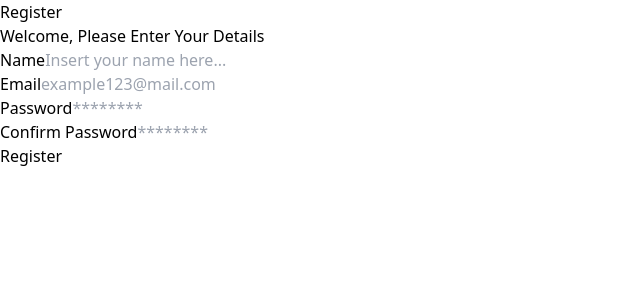
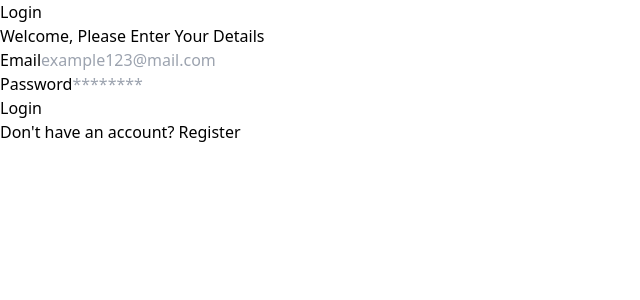
Before and after one commit to nifnip22/Belajar-React, a React (Vite) app: page /login in a window 1280 px wide. Shown: the top 300 px of the page, without its empty margins (0-640 px from the left). Built offline with nearby package versions, Linux system fonts and the light colour scheme.

Commit message:
Implemented React Router

```diff
--- a/package.json
+++ b/package.json
@@ -11,7 +11,8 @@
   },
   "dependencies": {
     "react": "^18.2.0",
-    "react-dom": "^18.2.0"
+    "react-dom": "^18.2.0",
+    "react-router-dom": "^6.23.1"
   },
   "devDependencies": {
     "@types/react": "^18.2.43",
--- a/src/App.tsx
+++ b/src/App.tsx
@@ -1,12 +1,8 @@
-// import LoginPage from "./pages/login";
-import RegisterPage from "./pages/register";
-
 function App() {
 	return (
 		<>
-			<div className='flex justify-center bg-gradient-to-r from-gray-50 via-blue-100 to-blue-50 min-h-screen items-center'>
-				{/* <LoginPage /> */}
-				<RegisterPage />
+			<div className="flex justify-center items-center min-h-screen text-xl font-bold">
+				<p>Hello! Try to type /login or /register in the end of the URL</p>
 			</div>
 		</>
 	);
--- a/src/components/fragments/RegisterForm.tsx
+++ b/src/components/fragments/RegisterForm.tsx
@@ -7,7 +7,7 @@ const RegisterForm = () => {
 			<InputForm name='name' text='Name' type='text' placeholder='Insert your name here...' />
 			<InputForm name='email' text='Email' type='email' placeholder='example123@mail.com' />
 			<InputForm name='password' text='Password' type='password' placeholder='********' />
-			<InputForm name='password' text='Confirm Password' type='password' placeholder='********' />
+			<InputForm name='confirm_password' text='Confirm Password' type='password' placeholder='********' />
 			<ButtonProps classname='w-full'>Register</ButtonProps>
 		</form>
 	);
--- a/src/components/layouts/AuthLayouts.tsx
+++ b/src/components/layouts/AuthLayouts.tsx
@@ -1,15 +1,17 @@
 // import LoginForm from '../fragments/LoginForm';
 
-import React from "react";
+import React from 'react';
 
-const AuthLayout = (props: { title: string; children: React.ReactNode; }) => {
-    const { title, children } = props;
+const AuthLayout = (props: { title: string; children: React.ReactNode }) => {
+	const { title, children } = props;
 
 	return (
-		<div className='w-full max-w-xs sm:max-w-lg'>
-			<h1 className='text-3xl font-bold mb-2 text-gray-900'>{title}</h1>
-			<p className='font-medium text-slate-500 mb-12'>Welcome, Please Enter Your Details</p>
-			{children}
+		<div className='flex justify-center bg-gradient-to-r from-gray-50 via-blue-100 to-blue-50 min-h-screen items-center'>
+			<div className='w-full max-w-xs sm:max-w-lg'>
+				<h1 className='text-3xl font-bold mb-2 text-gray-900'>{title}</h1>
+				<p className='font-medium text-slate-500 mb-12'>Welcome, Please Enter Your Details</p>
+				{children}
+			</div>
 		</div>
 	);
 };
--- a/src/main.tsx
+++ b/src/main.tsx
@@ -2,9 +2,30 @@ import React from 'react'
 import ReactDOM from 'react-dom/client'
 import App from './App.tsx'
 import './index.css'
+import { createBrowserRouter, RouterProvider } from 'react-router-dom'
+import LoginPage from './pages/login.tsx'
+import RegisterPage from './pages/register.tsx'
+import ErrorPage from './pages/404.tsx'
+
+// Mendefinisikan React Router
+const router = createBrowserRouter([
+  {
+    path: '/',
+    element: <App />,
+    errorElement: <ErrorPage />
+  },
+  {
+    path: '/register',
+    element: <RegisterPage />,
+  },
+  {
+    path: '/login',
+    element: <LoginPage />,
+  }
+]);
 
 ReactDOM.createRoot(document.getElementById('root')!).render(
   <React.StrictMode>
-    <App />
+    <RouterProvider router={router} />
   </React.StrictMode>,
 )
--- /dev/null
+++ b/src/pages/404.tsx
@@ -0,0 +1,16 @@
+import { useRouteError } from "react-router-dom";
+
+const ErrorPage = () => {
+    const error = useRouteError() as { statusText?: string, message?: string };
+
+    return (
+        <>
+            <div className='flex flex-col space-y-4 justify-center bg-gradient-to-r from-gray-50 via-blue-100 to-blue-50 min-h-screen items-center'>
+                <p className="font-bold text-gray-400 text-8xl">404</p>
+                <p className="font-bold text-gray-400 text-2xl">Page is {error.statusText || error.message}</p>
+            </div>
+        </>
+    )
+}
+
+export default ErrorPage;
--- a/src/pages/login.tsx
+++ b/src/pages/login.tsx
@@ -1,3 +1,4 @@
+import { Link } from "react-router-dom";
 import LoginForm from "../components/fragments/LoginForm";
 import AuthLayout from "../components/layouts/AuthLayouts";
 
@@ -5,6 +6,7 @@ const LoginPage = () => {
     return (
         <AuthLayout title="Login">
             <LoginForm />
+            <p className="mt-6 font-regular text-center">Don't have an account? <Link to="/register" className="font-bold hover:text-blue-600">Register</Link></p>
         </AuthLayout>
     )
 }
--- a/src/pages/register.tsx
+++ b/src/pages/register.tsx
@@ -1,3 +1,4 @@
+import { Link } from "react-router-dom";
 import RegisterForm from "../components/fragments/RegisterForm";
 import AuthLayout from "../components/layouts/AuthLayouts";
 
@@ -5,6 +6,7 @@ const RegisterPage = () => {
     return (
         <AuthLayout title="Register">
             <RegisterForm />
+            <p className="mt-6 font-regular text-center">Already have an account? <Link to="/login" className="font-bold hover:text-blue-600">Login</Link></p>
         </AuthLayout>
     )
 }
```
Also changed, not shown: 1 other file (tests, documents, lock files or other folders).
